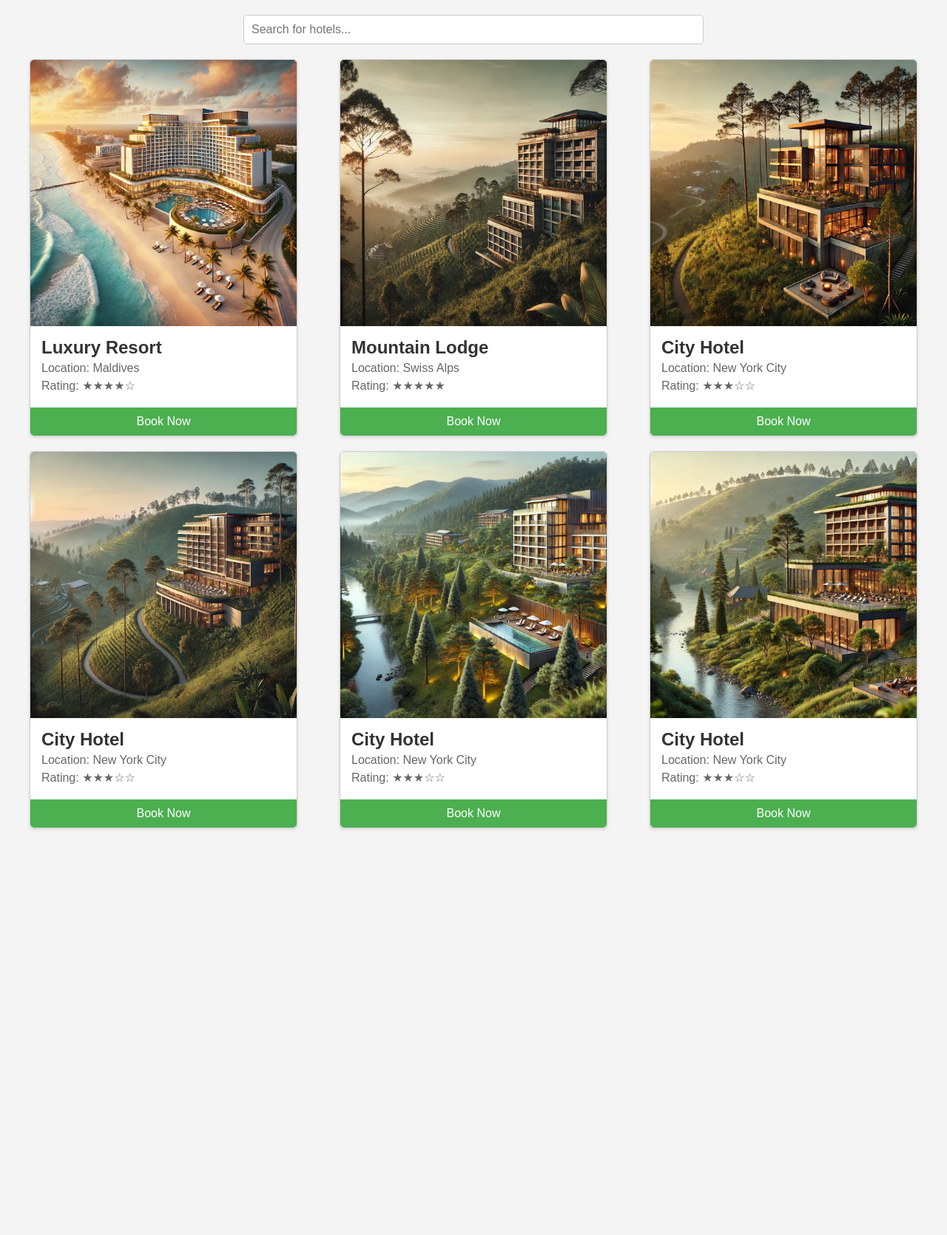
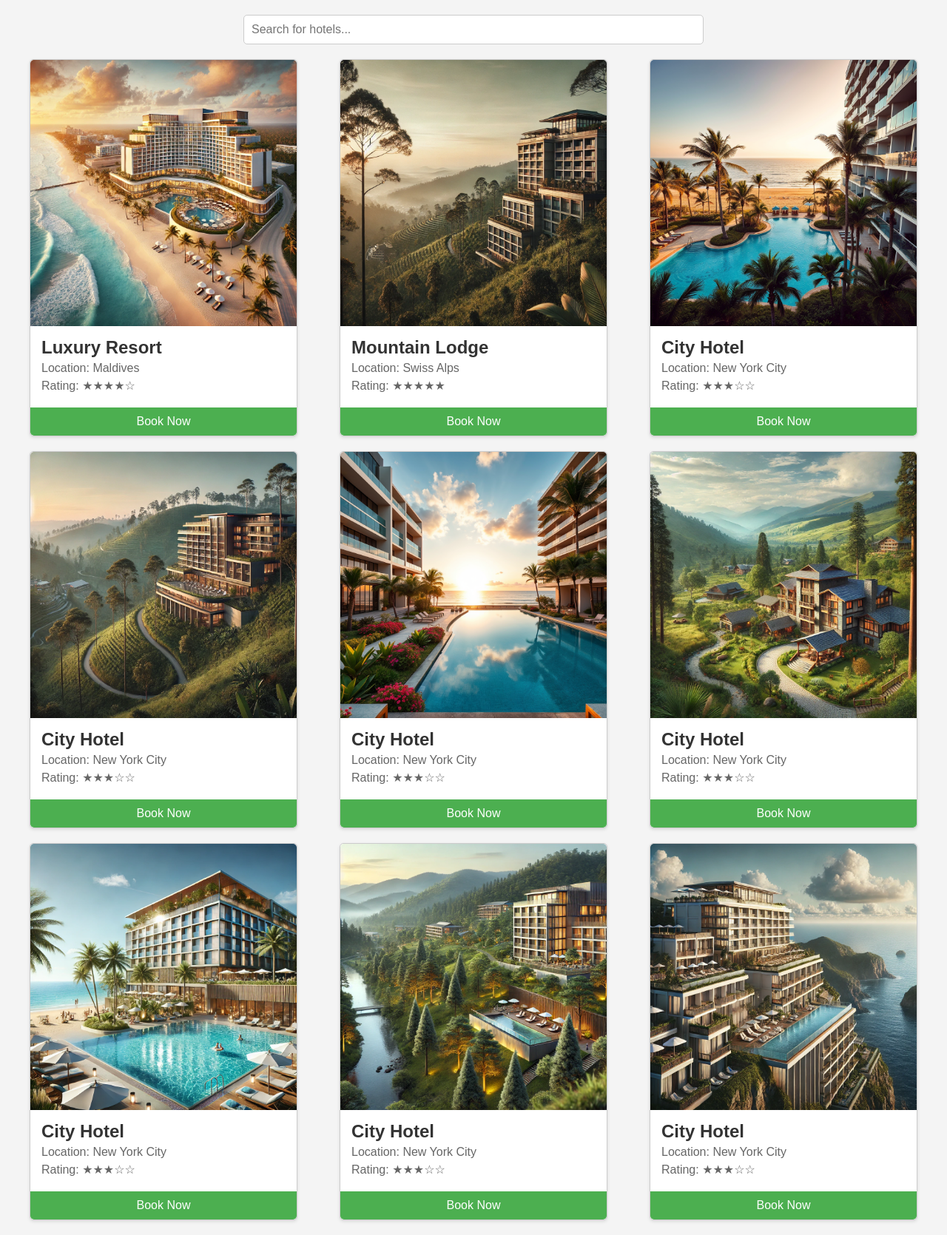
Before and after one commit to rahulkujur11/HotelBookingDesign, a Spring Boot app: page / in a window 1280 px wide. Shown: the part 64-1734 px from the top of the page at 74% size. Before the commit the page ends 1186 px from the top, so only its background shows below. Run offline with Spring Boot 4, Linux system fonts and the light colour scheme.

Commit message:
Images Uploaded

```diff
--- a/src/main/resources/templates/index.html
+++ b/src/main/resources/templates/index.html
@@ -168,7 +168,7 @@
 
         <!-- Hotel Item 3 -->
         <div class="hotel-item">
-            <img src="/image/hotel3.webp" alt="Hotel 3">
+            <img src="/image/hotel8.png" alt="Hotel 3">
             <div class="hotel-info">
                 <h2>City Hotel</h2>
                 <p>Location: New York City</p>
@@ -190,7 +190,7 @@
 
         <!-- Hotel Item 5 -->
         <div class="hotel-item">
-            <img src="/image/hotel5.webp" alt="Hotel 5">
+            <img src="/image/hotel9.png" alt="Hotel 5">
             <div class="hotel-info">
                 <h2>City Hotel</h2>
                 <p>Location: New York City</p>
@@ -201,7 +201,7 @@
 
         <!-- Hotel Item 6 -->
         <div class="hotel-item">
-            <img src="/image/hotel6.webp" alt="Hotel 6">
+            <img src="/image/hotel13.webp" alt="Hotel 6">
             <div class="hotel-info">
                 <h2>City Hotel</h2>
                 <p>Location: New York City</p>
@@ -210,6 +210,41 @@
             <button class="book-button" onclick="window.location.href='/bookform'">Book Now</button>
         </div>
 
+        <!-- Hotel Item 7 -->
+        <div class="hotel-item">
+            <img src="/image/hotel11.webp" alt="Hotel 6">
+            <div class="hotel-info">
+                <h2>City Hotel</h2>
+                <p>Location: New York City</p>
+                <p class="rating">Rating: ★★★☆☆</p>
+            </div>
+            <button class="book-button" onclick="window.location.href='/bookform'">Book Now</button>
+        </div>
+
+        <!-- Hotel Item 8 -->
+        <div class="hotel-item">
+            <img src="/image/hotel5.webp" alt="Hotel 6">
+            <div class="hotel-info">
+                <h2>City Hotel</h2>
+                <p>Location: New York City</p>
+                <p class="rating">Rating: ★★★☆☆</p>
+            </div>
+            <button class="book-button" onclick="window.location.href='/bookform'">Book Now</button>
+        </div>
+
+        <!-- Hotel Item 9 -->
+        <div class="hotel-item">
+            <img src="/image/hotel12.webp" alt="Hotel 6">
+            <div class="hotel-info">
+                <h2>City Hotel</h2>
+                <p>Location: New York City</p>
+                <p class="rating">Rating: ★★★☆☆</p>
+            </div>
+            <button class="book-button" onclick="window.location.href='/bookform'">Book Now</button>
+        </div>
+
+
+
     </div>
 </div>
 
```
Also changed, not shown: src/main/resources/static/image/hotel10.webp (added), src/main/resources/static/image/hotel11.webp (added), src/main/resources/static/image/hotel12.webp (added), src/main/resources/static/image/hotel13.webp (added), src/main/resources/static/image/hotel8.png (added), src/main/resources/static/image/hotel9.png (added), 7 other files.
